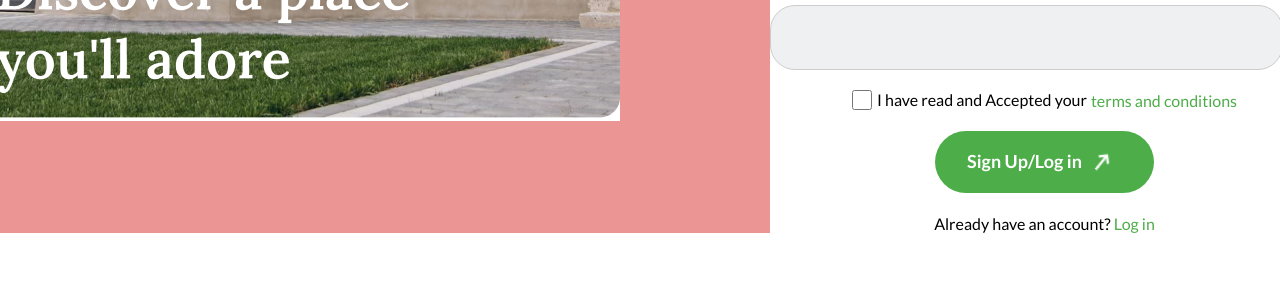
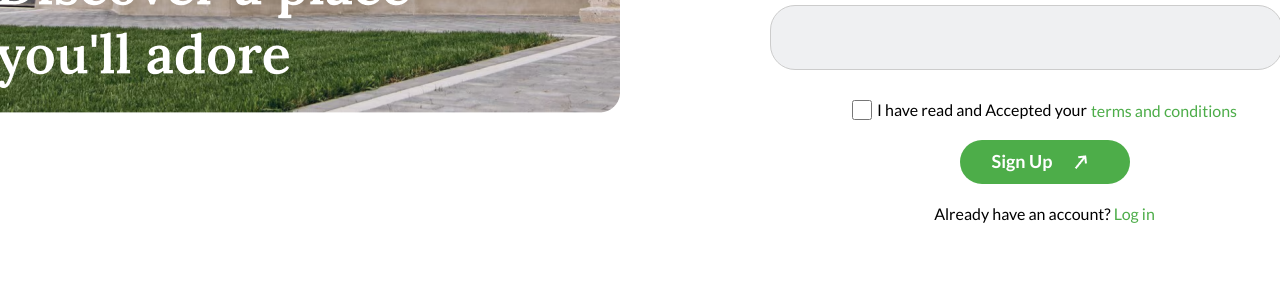
Before and after one commit to Jahanzaibali2/Insider-Inventory, a React app: page /SignUp in a window 1280 px wide. Shown: the part 1137-1420 px from the top of the page. Built offline with nearby package versions, Linux system fonts and the light colour scheme; the HTML template or start-up script is replaced by a standard one.

Commit message:
Body finally fixed and Optimized

```diff
--- a/src/Components/Body/TextAndLabels/LogIn/Login.css
+++ b/src/Components/Body/TextAndLabels/LogIn/Login.css
@@ -0,0 +1,14 @@
+.legendaryDiv {
+    /* width: 1440px; */
+    width: 100%;
+    height: 100%;
+    margin-top: 100px;
+    margin-bottom: 100px;
+    /* gap: 0px;
+    opacity: 0px; */
+    background-color: rgb(255, 255, 255);
+    display: flex;
+    justify-content: center;
+    align-items: center;
+
+  }
--- a/src/Components/Body/TextAndLabels/LogIn/Login.jsx
+++ b/src/Components/Body/TextAndLabels/LogIn/Login.jsx
@@ -1,11 +1,43 @@
 import React from 'react'
 import Textfield from '../../../General/Textfield'
 import Checkbox from '../../../General/Checkbox'
+import "./Login.css"
+import House from "../../../../assets/House.png"
 
 export default function Login() {
   return (
-    <div>
-      <Textfield text="Username" />
+    <div className='wholeBody'>
+      <LoginBody/>
     </div>
   )
 }
+
+function LoginBody() {
+    return (
+      <>
+        <div className="legendaryDiv">
+
+            <div className="imageDiv">
+              <img src={House} alt="x" />
+            </div>
+
+            <div className="signUp">
+              <FunLogin />
+            </div>
+
+
+          </div>
+
+      </>
+    )
+  }
+
+
+
+  function FunLogin() {
+    return (
+      <>
+
+      </>
+    )
+  }
--- a/src/Components/Body/TextAndLabels/SignUp/SignUp.css
+++ b/src/Components/Body/TextAndLabels/SignUp/SignUp.css
@@ -1,6 +1,3 @@
-
-
-
 
 .y {
   padding-top: 45px;
@@ -16,49 +13,8 @@
   cursor: pointer;
 }
 
-.Terms span:hover,
-.logIn span:hover {
+.Terms span:hover{
   text-decoration: underline;
-}
-
-.su-btn {
-  /* width: Hug (162.75px)px;
-  height: Hug (55.75px)px; */
-  padding: 11px 32px 11px 32px;
-  /* gap: 3px; */
-  border-radius: 50px 0px 0px 0px;
-  opacity: 0px;
-
-}
-
-.su-btn p {
-  background-color: var(--green);
-  display: flex;
-  align-items: center;
-  justify-content: flex-start;
-}
-
-.su-btn button {
-
-  background-color: var(--green);
-  border: none;
-  color: white;
-  width: Hug (102.75px)px;
-  height: auto;
-  padding: 11px 32px 11px 32px;
-
-  border-radius: 50px;
-  font-family: Lato;
-  font-size: 18px;
-  font-weight: 600;
-  line-height: 21.6px;
-}
-
-.su-btn img {
-  background-color: var(--green);
-  width: 40px;
-  height: auto;
-
 }
 
 .logIn {
@@ -75,8 +31,8 @@
 
 .Terms {
   display: flex;
-  gap: 10px;
-  padding-top: 20px;
+  gap: 20px;
+  padding-top: 30px;
   flex-direction: column;
   align-items: center;
 }
--- a/src/Components/Body/TextAndLabels/SignUp/Signup.jsx
+++ b/src/Components/Body/TextAndLabels/SignUp/Signup.jsx
@@ -3,6 +3,7 @@ import "./SignUp.css"
 import Arrow from "../../../../assets/gg_arrow-down.png"
 import Textfield from '../../../General/Textfield'
 import Checkbox from '../../../General/Checkbox'
+import Button from '../../../General/Button'
 
 export default function Signup() {
   return (
@@ -44,11 +45,7 @@ export default function Signup() {
           <span>terms and conditions</span>
         </p>
 
-        <div className="su-btn">
-          <button>
-            <p>Sign Up/Log in<img src={Arrow} alt="x" /></p>
-          </button>
-        </div>
+        <Button text="Sign Up"/>
 
         <div className="logIn">
           <label htmlFor="text"> Already have an account?
--- a/src/Components/Body/TextAndLabels/TextAndLabel.css
+++ b/src/Components/Body/TextAndLabels/TextAndLabel.css
@@ -17,7 +17,7 @@
   margin-bottom: 100px;
   /* gap: 0px;
   opacity: 0px; */
-  background-color: rgb(236, 149, 149);
+  background-color: rgb(255, 255, 255);
   display: flex;
   justify-content: center;
   align-items: center;
--- a/src/Components/Body/TextAndLabels/TextAndLabel.jsx
+++ b/src/Components/Body/TextAndLabels/TextAndLabel.jsx
@@ -15,8 +15,6 @@ function Body() {
     <>
       <div className="legendaryDiv">
 
-
-
           <div className="imageDiv">
             <img src={House} alt="x" />
           </div>
```
